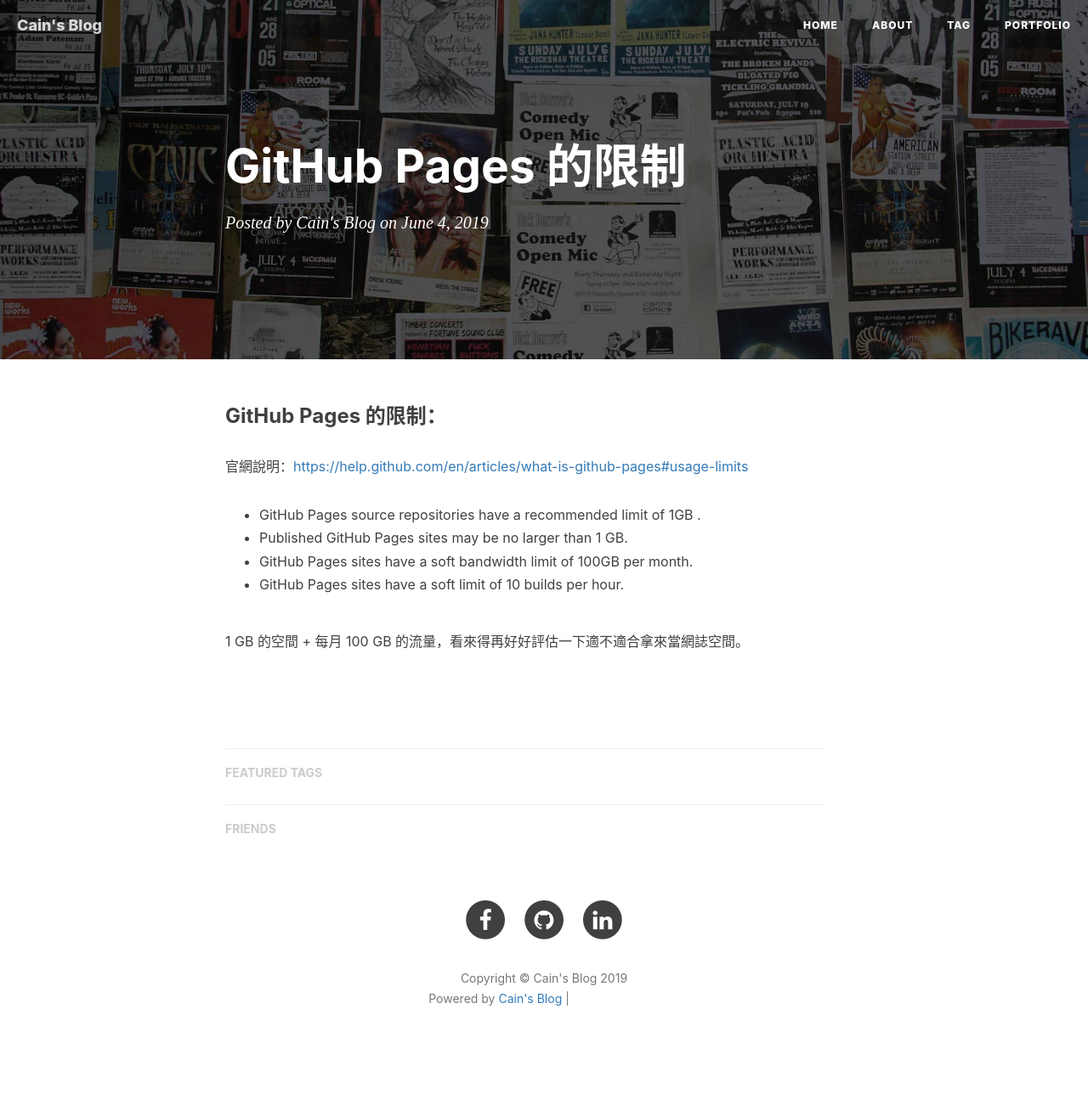
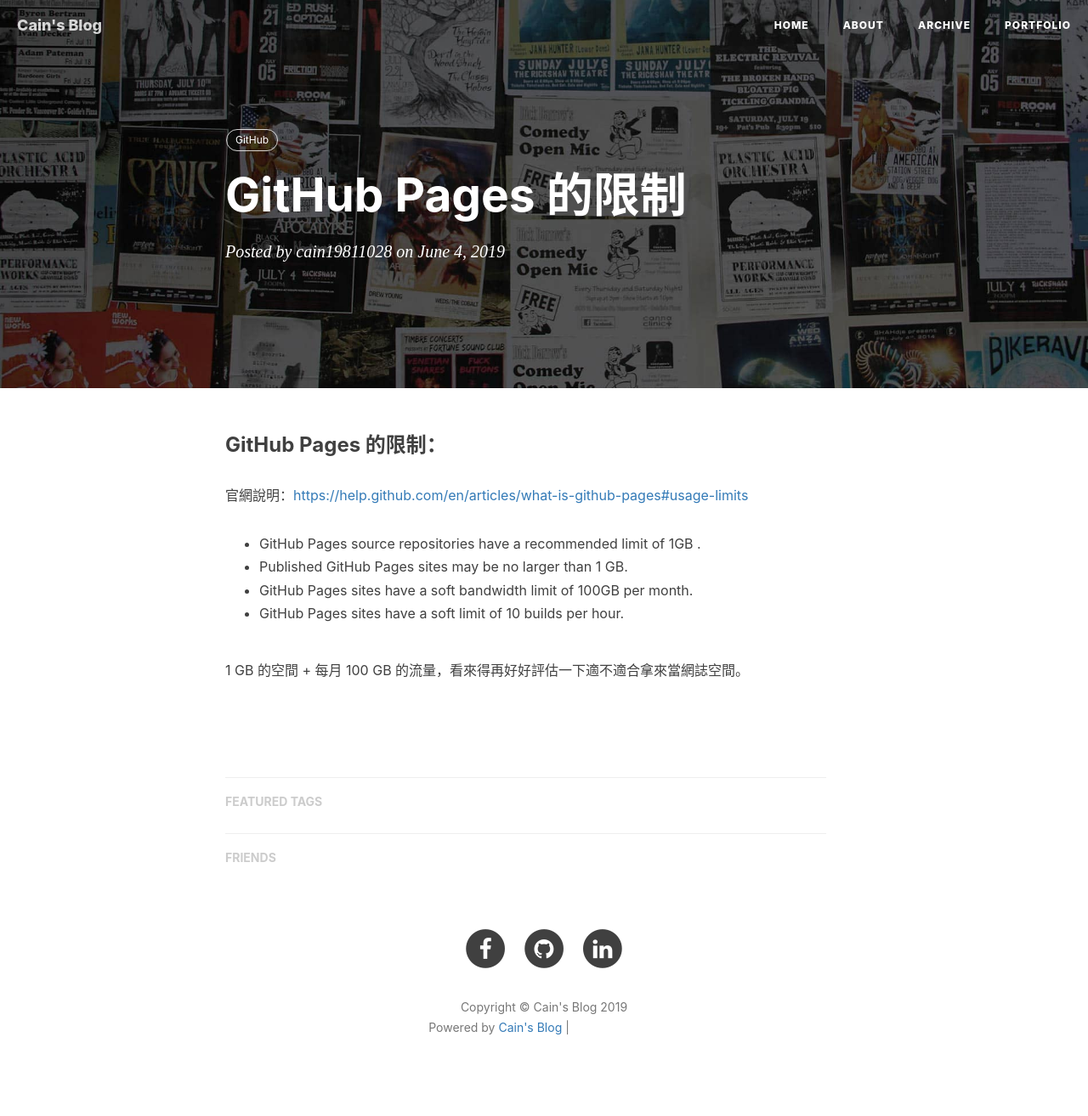
Before and after one commit to cain19811028/cain19811028.github.io, a Jekyll site: the page built from _posts/2019-06-04-usage-limits-of-github-pages.markdown, in a window 1280 px wide. Shown: the whole page at 85% size. Built offline with Jekyll 4.4.1, drawn with Linux system fonts in a browser that asks for light colours; nearby versions of some CDN libraries; comment, search, counter and statistics services are not loaded; before the commit the page ends 1280 px from its top, so only the background shows below that; grey boxes are pictures that could not be loaded.

Commit message:
fix: fix tag page

```diff
--- a/_includes/featured-tags.html
+++ b/_includes/featured-tags.html
@@ -7,7 +7,7 @@
     {% if include.bottom %}
         <hr class="hidden-sm hidden-xs">
     {% endif %}
-    <h5><a href="{{'/tag/' | prepend: site.baseurl }}">FEATURED TAGS</a></h5>
+    <h5><a href="{{'/archive/' | prepend: site.baseurl }}">FEATURED TAGS</a></h5>
     <div class="tags">
         {% capture tags %}
         {% comment %}
@@ -17,7 +17,7 @@
         {% endcomment %}
         {% for tag in site.tags %}{% if tag[1].size > site.featured-condition-size %}
                 <a data-sort="{{ site.posts.size | minus: tag[1].size | prepend: '0000' | slice: -4, 4 }}"
-                    href="{{ site.baseurl }}/tag/?tag={{ tag[0] | url_encode }}"
+                    href="{{ site.baseurl }}/archive/?tag={{ tag[0] | url_encode }}"
                     title="{{ tag[0] }}"
                     rel="{{ tag[1].size }}">{{ tag[0] }}</a>
         {% endif %}{% endfor %}
--- a/_includes/footer.html
+++ b/_includes/footer.html
@@ -48,7 +48,7 @@
     }
 </script>
 
-{% if page.title == 'Tag' %}
+{% if page.title == 'Archive' %}
 <!-- jquery.tagcloud.js -->
 <script>
     async('{{ "/js/jquery.tagcloud.js" | prepend: site.baseurl }}',function(){
@@ -59,7 +59,7 @@
         $('#tag_cloud a').tagcloud();
     })
 </script>
-<script src='{{ "/js/tag.js " | prepend: site.baseurl }}'></script>
+<script src='{{ "/js/archive.js " | prepend: site.baseurl }}'></script>
 {% endif %}
 
 <!--fastClick.js -->
--- a/_includes/intro-header.html
+++ b/_includes/intro-header.html
@@ -37,7 +37,7 @@
                 <div class="post-heading">
                     <div class="tags">
                         {% for tag in page.tags %}
-                        <a class="tag" href="{{ site.baseurl }}/tag/?tag={{ tag | url_encode }}" title="{{ tag }}">{{ tag }}</a>
+                        <a class="tag" href="{{ site.baseurl }}/archive/?tag={{ tag | url_encode }}" title="{{ tag }}">{{ tag }}</a>
                         {% endfor %}
                     </div>
                     <h1>{{ page.title }}</h1>
@@ -75,7 +75,7 @@
                 <div class="post-heading">
                     <div class="tags">
                         {% for tag in page.tags %}
-                        <a class="tag" href="{{ site.baseurl }}/tag/?tag={{ tag | url_encode }}" title="{{ tag }}">{{ tag }}</a>
+                        <a class="tag" href="{{ site.baseurl }}/archive/?tag={{ tag | url_encode }}" title="{{ tag }}">{{ tag }}</a>
                         {% endfor %}
                     </div>
                     <h1>{{ page.title }}</h1>
--- a/_posts/2019-06-04-usage-limits-of-github-pages.markdown
+++ b/_posts/2019-06-04-usage-limits-of-github-pages.markdown
@@ -1,8 +1,10 @@
 ---
 layout: post
-title:  "GitHub Pages 的限制"
-date:   2019-06-04 14:00:00 +0800
-categories: GitHub
+title: "GitHub Pages 的限制"
+date: 2019-06-04 14:00:00 +0800
+author: "cain19811028"
+tags:
+  - GitHub
 ---
 ### GitHub Pages 的限制：
 
--- a/archive.html
+++ b/archive.html
@@ -1,5 +1,5 @@
 ---
-title: Tag
+title: Archive
 layout: default
 description:
 header-img: "img/tag-bg.jpg"
```
Also changed, not shown: js/archive.js (renamed from js/tag.js).
